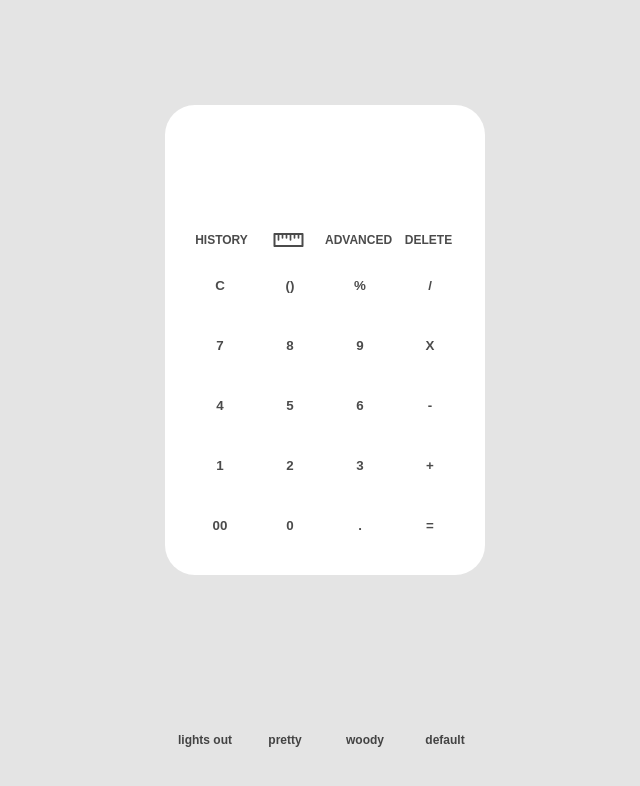
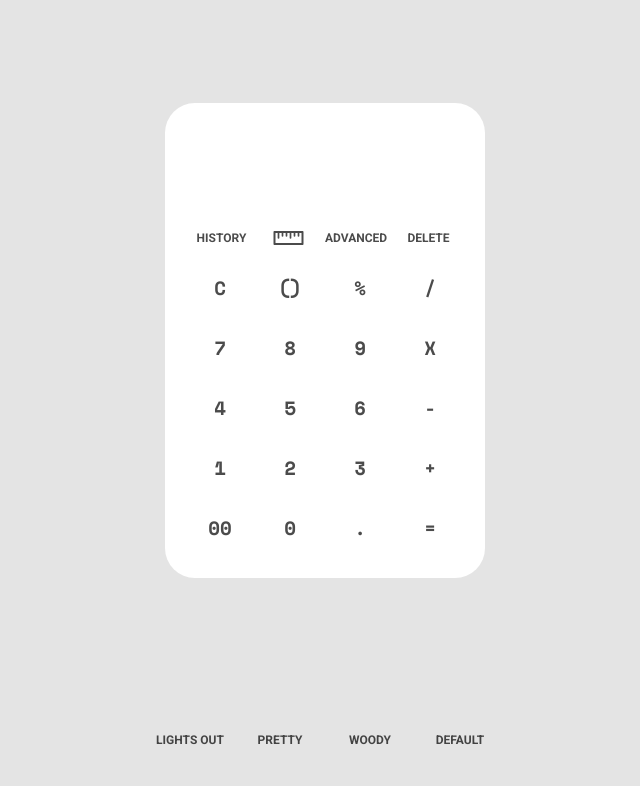
Before and after one commit to offmolly/Calculator, a React (Create React App) app: page / in a window 1280 px wide. Shown: the top 786 px of the page, without its empty margins (315-955 px from the left). Built offline with nearby package versions, Linux system fonts and the light colour scheme.

Commit message:
added user input feature with 'enter' to calculate result changed appearence and added fonts

```diff
--- a/public/index.html
+++ b/public/index.html
@@ -2,6 +2,10 @@
 <html lang="en">
   <head>
     <meta charset="utf-8" />
+    <link rel="preconnect" href="https://fonts.googleapis.com">
+    <link rel="preconnect" href="https://fonts.gstatic.com" crossorigin>
+    <link href="https://fonts.googleapis.com/css2?family=Space+Mono:ital,wght@0,400;0,700;1,400;1,700&display=swap" rel="stylesheet">
+    <link href="https://fonts.googleapis.com/css2?family=Roboto:ital,wght@0,100;0,300;0,400;0,500;0,700;0,900;1,100;1,300;1,400;1,500;1,700;1,900&family=Space+Mono:ital,wght@0,400;0,700;1,400;1,700&display=swap" rel="stylesheet">
     <link rel="icon" href="%PUBLIC_URL%/calc.png" />
     <meta name="viewport" content="width=device-width, initial-scale=1" />
     <meta name="theme-color" content="#000000" />
--- a/src/App.css
+++ b/src/App.css
@@ -3,6 +3,8 @@
     --secondary-color:  white;
     --text-color: black;
     --subtext-color:#888;
+    --font:"Space Mono";
+    --font-2:"Roboto";
 }
 
 *{
@@ -66,6 +68,8 @@
     background-color: var(--secondary-color);
     font-weight: bold;
     opacity: 70%;
+    font-family: var(--font);
+    font-size: 1.2rem;
 }
 
 .keys:hover{
@@ -74,6 +78,7 @@
 }
 
 .special-row{
+    padding-bottom: 5px;
     display: flex;
     align-items: center;
     justify-content: space-evenly;
@@ -84,6 +89,8 @@
     width: 20px;
     height: 20px;
     font-weight: bold;
+    font-family: var(--font-2);
+
 }
 .special-row svg{
     opacity: 70%;
@@ -128,7 +135,7 @@
     width:270px;
     height: 100px;
     padding: 0px 5px 0px 5px;
-    font-family: monospace;
+    font-family: var(--font), monospace;
     font-weight: bolder;
     font-size: 50px;
     overflow:visible;
@@ -161,7 +168,8 @@
 
 
 .history{
-    font-family: monospace;
+    font-family: var(--font), monospace;
+    font-size: 0.75rem;
     color: var(--subtext-color);
     padding-right: 5px;
 }
@@ -179,10 +187,11 @@
 .footer input{
     font-size:0.75rem;
     opacity: 70%;
-    width: 80px;
+    width: 90px;
     height: 20px;
     font-weight: bold;
     padding: 0px 10px 0px 10px;
+    font-family: var(--font-2);
 
 }
 .footer input:hover{
@@ -224,7 +233,7 @@
     font-weight: bold;
   }
 .custom-alert p{
-    font-family: monospace;
+    font-family: var(--font), monospace;
     align-self: center;
     border:none;
     background-color: var(--subtext-color);
@@ -232,7 +241,7 @@
 }
 .custom-alert button{
     padding: 5px 20px 5px 20px;
-    font-family: monospace;
+    font-family: var(--font), monospace;
     align-self: center;
     border:none;
     background-color: var(--subtext-color);
--- a/src/App.js
+++ b/src/App.js
@@ -99,19 +99,19 @@
   const changeColors = (e) => {
     var color = []
     switch(e.target.value){
-      case "lights out":
+      case "LIGHTS OUT":
         color =['rgb(20, 20, 20)','rgb(62, 62, 62)','white','#888'];
         setSvgcolor('white');
         break;
-      case "default":
+      case "DEFAULT":
         color =['rgb(228, 228, 228)','white','black','#888'];
         setSvgcolor('black');
         break;
-      case "pretty":
+      case "PRETTY":
         color =['#FFEEF4','white','#ff5297','#FFC0D9'];
         setSvgcolor('#ff5297');
         break;
-      case "woody":
+      case "WOODY":
         color =['#F8F4E1','#AF8F6F','#322C2B','#524846'];
         setSvgcolor('#322C2B');
         break;
@@ -124,6 +124,18 @@
       document.documentElement.style.setProperty('--subtext-color', color[3] );
     };
 
+    //handles user input
+    const userInput = (e) =>{
+      setValue(e.target.value)
+    }
+    const handleKeyDown = (event) =>{
+      if (event.key == "Enter"){
+        calculate();
+        event.preventDefault();
+      }
+    }
+
+
   return (
     <>
     <div className="container">
@@ -131,7 +143,7 @@
       <form>
           {isHistoryVisible && viewHistory(history)}
           <div className="display">
-            <input type="text" value={value} wrap="soft"/>
+            <input type="text" value={value} wrap="soft" onChange={userInput} onKeyDown={handleKeyDown}/>
           </div>
         <div className="special-row">
           <input className="special-keys"type="button" value="HISTORY" onClick={handleToggleSideContainer} />
@@ -186,10 +198,10 @@
 
     </div>
     <div className='footer'>
-        <input className='footer-keys' type="button" value="lights out" onClick={changeColors}/>
-        <input className='footer-keys' type="button" value="pretty" onClick={changeColors}/>
-        <input className='footer-keys' type="button" value="woody" onClick={changeColors}/>
-        <input className='footer-keys' type="button" value="default" onClick={changeColors}/>
+        <input className='footer-keys' type="button" value="LIGHTS OUT" onClick={changeColors}/>
+        <input className='footer-keys' type="button" value="PRETTY" onClick={changeColors}/>
+        <input className='footer-keys' type="button" value="WOODY" onClick={changeColors}/>
+        <input className='footer-keys' type="button" value="DEFAULT" onClick={changeColors}/>
       </div>
   </>
   );
```
